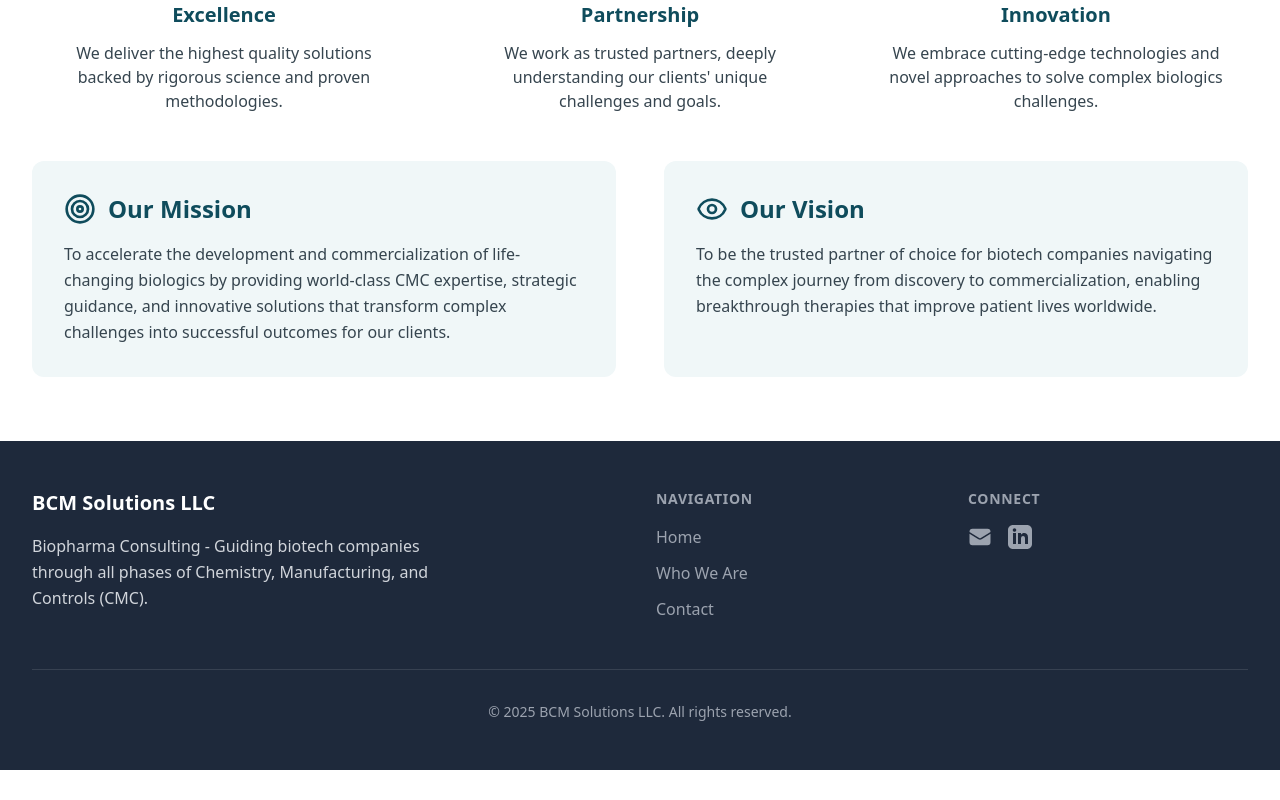
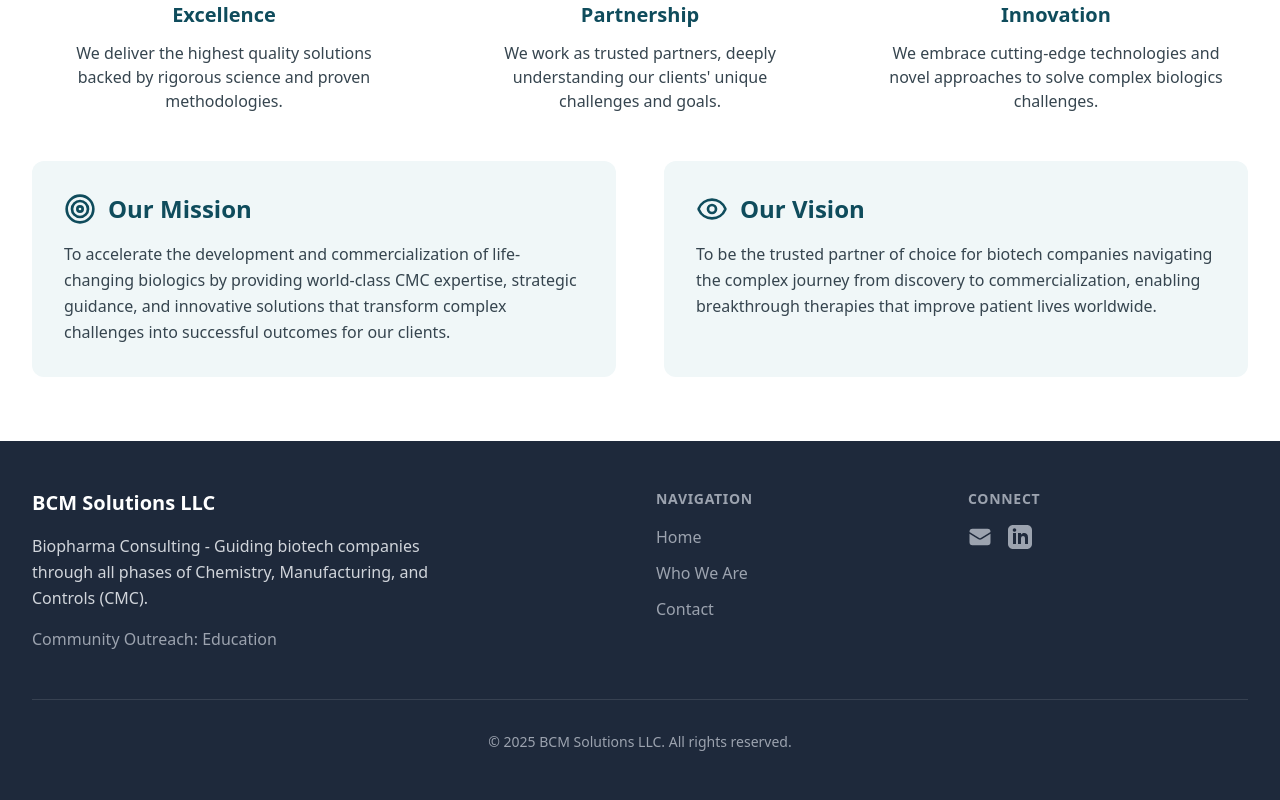
Before and after one commit to JoshDesmond/bcm-solutions, a React (Vite) app in the folder BCMSolutions/: page /who-we-are in a window 1280 px wide. Shown: the part 1849-2649 px from the top of the page. Before the commit the page ends 2619 px from the top, so only its background shows below. Built offline with nearby package versions, Linux system fonts and the light colour scheme.

Commit message:
Adds new footer link

```diff
--- a/BCMSolutions/src/components/layout/Footer/Footer.tsx
+++ b/BCMSolutions/src/components/layout/Footer/Footer.tsx
@@ -13,6 +13,14 @@
             <p className="text-gray-300 leading-relaxed max-w-md">
               Biopharma Consulting - Guiding biotech companies through all phases of Chemistry, Manufacturing, and Controls (CMC).
             </p>
+            <a
+              href="https://www.mclaughlinweb.com"
+              className="inline-block mt-4 text-gray-400 hover:text-white transition-colors duration-200"
+              target="_blank"
+              rel="noopener noreferrer"
+            >
+              Community Outreach: Education
+            </a>
           </div>
 
           {/* Navigation Links */}
```
